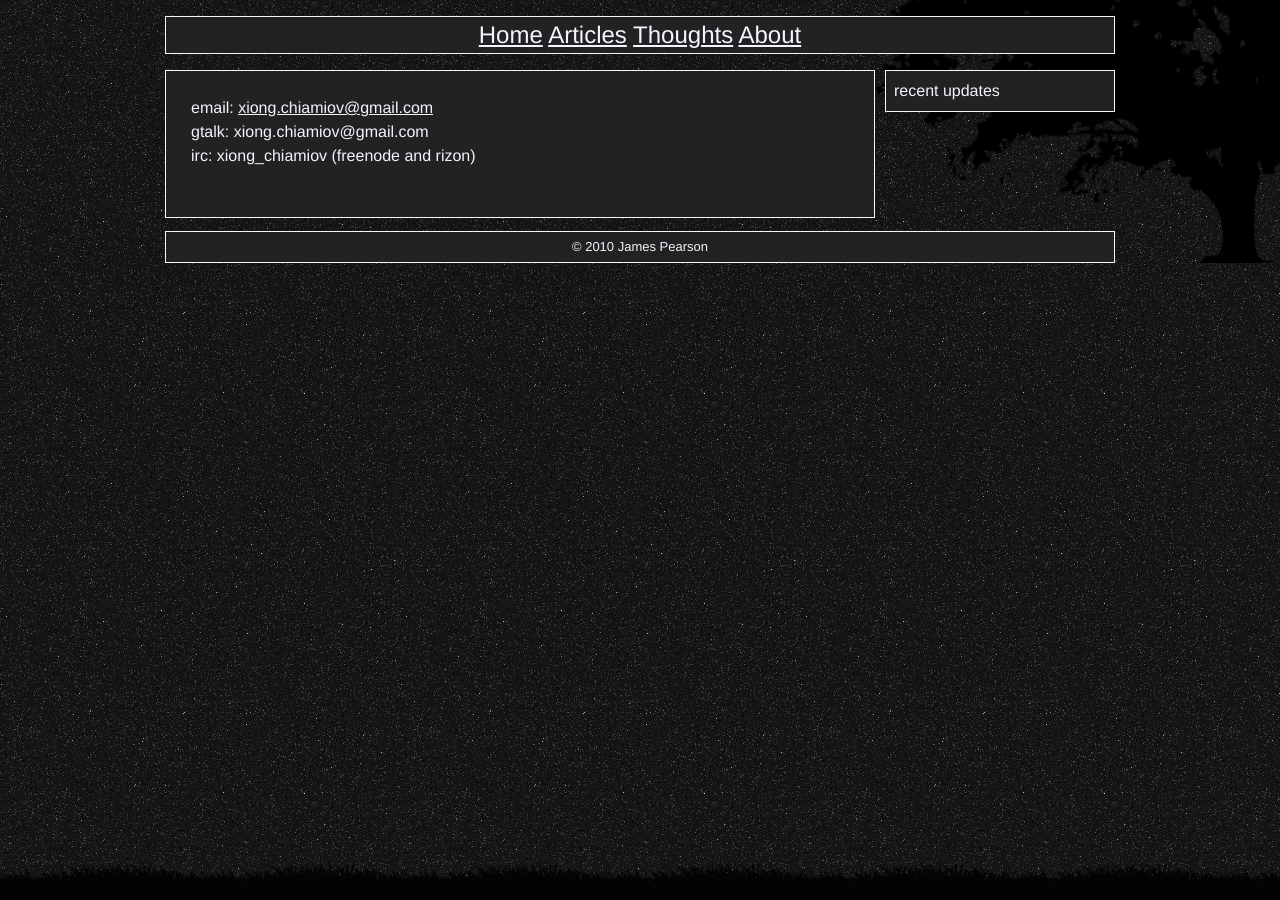
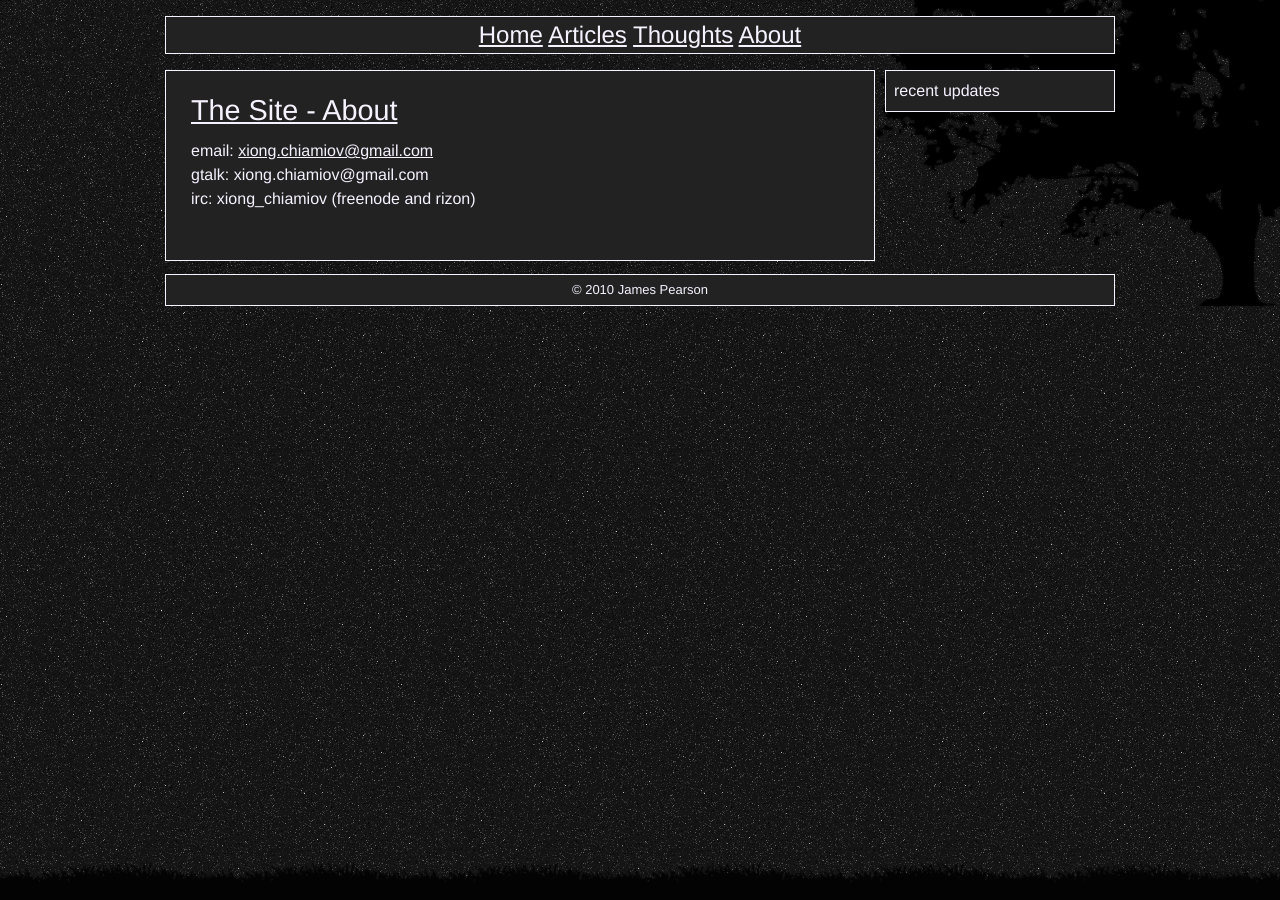
Before and after one commit to xiongchiamiov/xiongchiamiov.github.com, a Jekyll site: the page built from about_contact.md, in a window 1280 px wide. Built offline with Jekyll 4.4.1, drawn with Linux system fonts in a browser that asks for light colours; nearby versions of some CDN libraries.

Commit message:
include post titles on permalink pages

```diff
--- a/_layouts/default.html
+++ b/_layouts/default.html
@@ -61,6 +61,7 @@
 	</div>
 	<div id="content" class="span-18">
 		<div>
+			{% include post_header.html %}
 			{{ content }}
 		</div>
 	</div>
```
